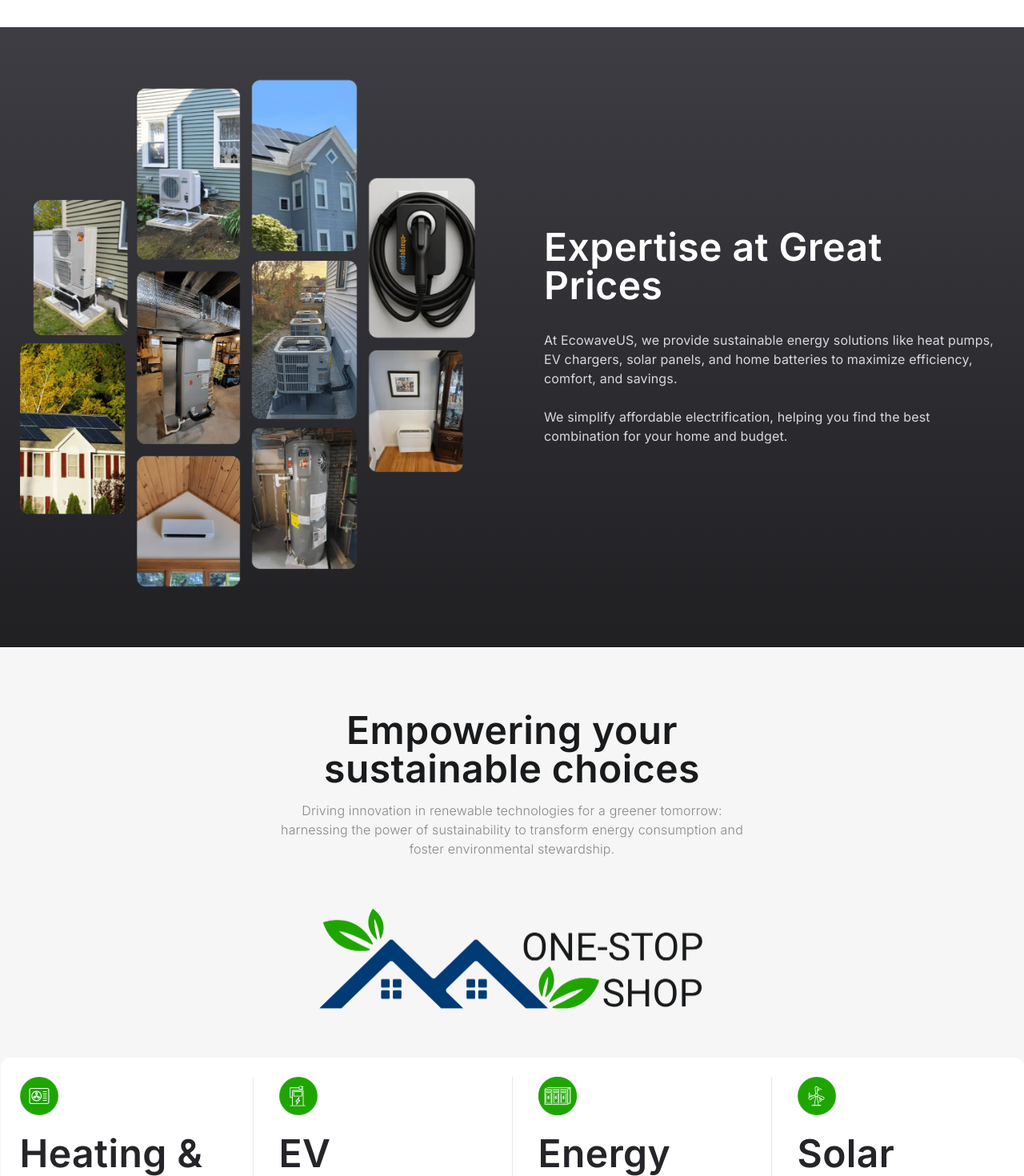
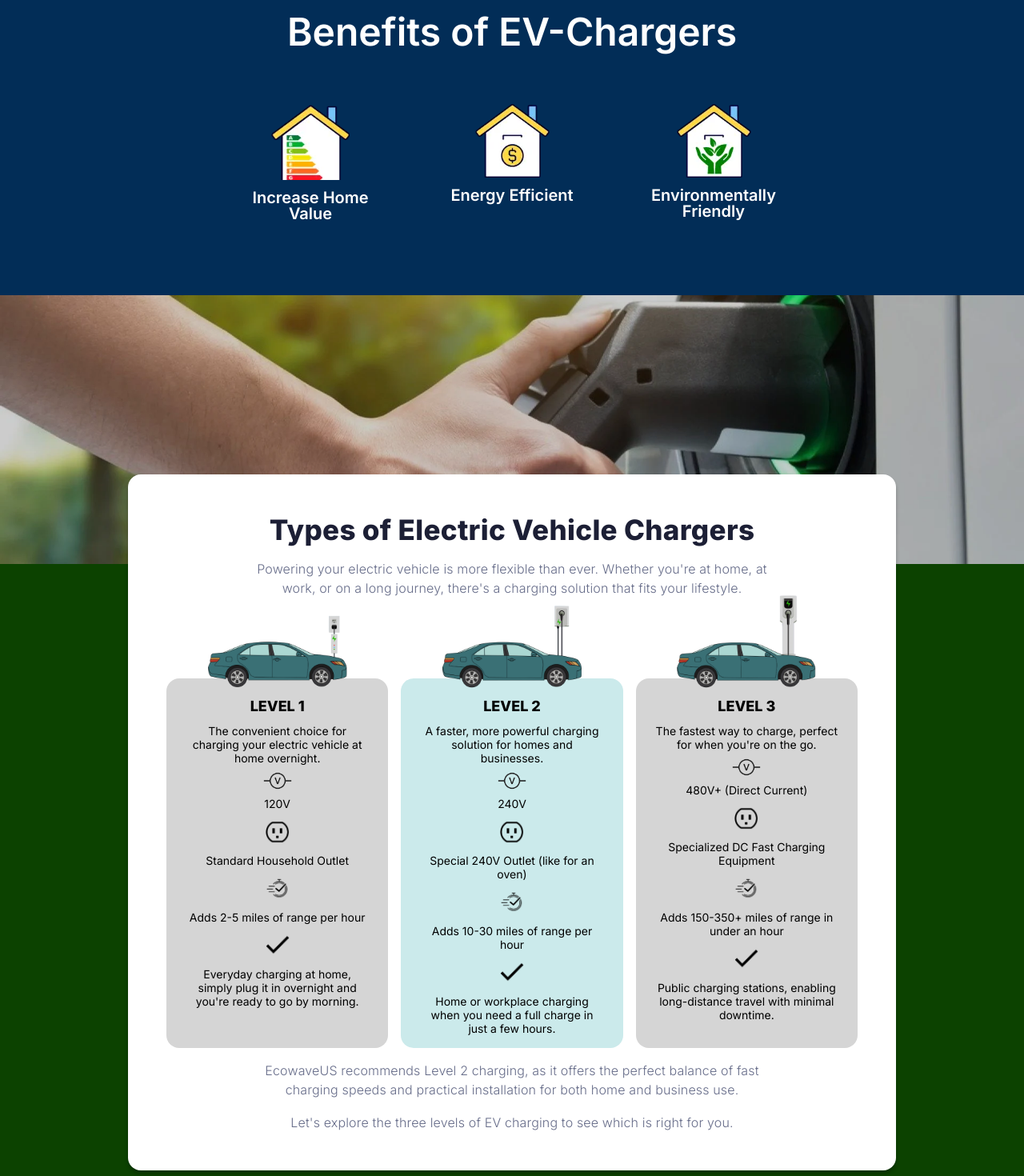
Before and after one commit to EcowaveUS/ecowaveus, a React (Vite) app: page /multi-family in a window 1280 px wide. Before the commit this address led to /. Shown: the part 960-2430 px from the top of the page at 80% size. Built offline with nearby package versions, Linux system fonts and the light colour scheme.

Commit message:
Add Multi-Family page and update navigation

```diff
--- a/src/components/animateRoutes/AnimateRoutes.tsx
+++ b/src/components/animateRoutes/AnimateRoutes.tsx
@@ -10,6 +10,7 @@
 import { FreeEstimatePage } from "../../routes/FreeEstimatePage";
 import { AnimatePresence } from "framer-motion";
 import { SolarPanelsPage } from "../../routes/SolarPanelsPage";
+import { MultiFamilyPage } from "../../routes/MultiFamilyPage";
 
 export const AnimateRoutes = () => {
   const location = useLocation();
@@ -29,6 +30,7 @@
           element={<TermsAndConditionsPage />}
         />
         <Route path="/free-estimate" element={<FreeEstimatePage />} />
+        <Route path="/multi-family" element={<MultiFamilyPage />} />
         <Route path="*" element={<Navigate to="/" />} />
       </Routes>
     </AnimatePresence>
--- a/src/components/footer/Footer.tsx
+++ b/src/components/footer/Footer.tsx
@@ -66,6 +66,7 @@
             title="Services"
             links={[
               { text: "Heating & Cooling", url: "/heat-pumps" },
+              { text: "Multi-Family", url: "/multi-family" },
               { text: "EV Chargers", url: "/ev-chargers" },
               { text: "Solar Panels", url: "/solar-panels" },
               { text: "Energy Storage", url: "/energy-storage" },
--- a/src/components/headerNew/HeaderNew.tsx
+++ b/src/components/headerNew/HeaderNew.tsx
@@ -181,6 +181,12 @@
               Heating & Cooling
             </LinkItem>
             <LinkItem
+              className={location.pathname === "/multi-family" ? "active" : ""}
+              to="/multi-family"
+            >
+              Multi-Family
+            </LinkItem>
+            <LinkItem
               className={location.pathname === "/ev-chargers" ? "active" : ""}
               to="/ev-chargers"
             >
@@ -348,6 +354,7 @@
       >
         <LinkItem1 to="/">Home</LinkItem1>
         <LinkItem1 to="/heat-pumps">Heating & Cooling</LinkItem1>
+        <LinkItem1 to="/multi-family">Multi-Family</LinkItem1>
         <LinkItem1 to="/ev-chargers">EV Chargers</LinkItem1>
         <LinkItem1 to="/solar-panels">Solar Panels</LinkItem1>
         <LinkItem1 to="/energy-storage">Energy Storage</LinkItem1>
--- /dev/null
+++ b/src/routes/MultiFamilyPage.tsx
@@ -0,0 +1,189 @@
+import { useLocation } from "react-router-dom";
+import styled from "styled-components";
+import { ServiceBenefits } from "../components/services/ServiceBenefits";
+import { OursBrands } from "../components/brands/OursBrands";
+import { motion } from "framer-motion";
+import { RebatesIncentives } from "../components/services/RebatesIncentives";
+import { Helmet } from "react-helmet-async";
+import { Box, Typography } from "@mui/material";
+import { VehicleCharger } from "../components/pagesComponents/VehicleCharger";
+import { MainPageComponentEvChargers } from "../components/pagesComponents/MainPageComponentEvChargers";
+
+export const MultiFamilyPage = () => {
+  const location = useLocation();
+  const pathLocation = location.pathname;
+
+  return (
+    <StyledPage>
+      <Helmet>
+        <title>EV Charger Installation | Level 2 Home & Commercial | EcowaveUS</title>
+        <meta
+          name="description"
+          content="Professional EV charger installation in Beverly, MA. Level 2 home & commercial charging stations. Federal tax credits available. Call EcowaveUS at 978-500-4081!"
+        />
+        <meta name="robots" content="index, follow" />
+        <link rel="canonical" href="https://www.ecowaveus.com/ev-chargers" />
+      </Helmet>
+      <MainPageComponentEvChargers
+        title="Charge Faster, Go Further"
+        content="We are dedicated to helping drivers switch to clean and sustainable transportation, by providing top-quality EV charger installation solutions that are both cost-effective and affordable."
+        pathLocation={pathLocation}
+        backgroundImage="/images/ev-charger-background.webp"
+      />
+      <Box width="100%">
+        <ServiceBenefits
+          title="Benefits of EV-Chargers"
+          subTitle="Maximize Time and Comfort"
+          color="#022D57"
+        />
+      </Box>
+      <ImageBrackground>
+        <StyledImage
+          style={{ display: "block" }}
+          src="/images/ev-chargers-types-background.webp"
+          alt="heatpumps-background"
+        />
+      </ImageBrackground>
+      <div style={{ background: "#0c4200", width: "100%" }}>
+        <ProccesComponent>
+          <TypesTitle>Types of Electric Vehicle Chargers</TypesTitle>
+          <TypesText>
+            Powering your electric vehicle is more flexible than ever. Whether
+            you're at home, at work, or on a long journey, there's a charging
+            solution that fits your lifestyle.
+          </TypesText>
+          <CarsContainer>
+            {[0, 1, 2].map((l) => (
+              <VehicleCharger level={l} key={l} />
+            ))}
+          </CarsContainer>
+          <TypesText>
+            EcowaveUS recommends Level 2 charging, as it offers the perfect
+            balance of fast charging speeds and practical installation for both
+            home and business use.
+          </TypesText>
+          <TypesText>
+            Let's explore the three levels of EV charging to see which is right
+            for you.
+          </TypesText>
+        </ProccesComponent>
+      </div>
+      <RebatesIncentives>
+        <Text>
+          From the National Grid website: "The Residential EV Charging
+          Infrastructure Program supports residential electric customers by
+          providing rebates for upgrading home-wiring in their garage or parking
+          area (up to $700 for single family homes, with additional rebates for
+          2-4 units). Customers living in an environmental justice community or
+          enrolled in the low-income discount rate (R-2) are eligible for
+          additional wiring and charger rebates."
+        </Text>
+        <Subtitle>Federal Incentives</Subtitle>
+        <Text>
+          A recently expired federal tax break for electric vehicle (EV)
+          chargers got new life under the recently passed Inflation Reduction
+          Act—a move that will give taxpayers up to $1,000 in a tax credit.
+        </Text>
+      </RebatesIncentives>
+      <Box width="100%">
+        <OursBrands
+          images={[
+            "/images/brands/tesla-logo.webp",
+            "/images/brands/chargepoint-logo.webp",
+            "/images/brands/legrand-logo.webp",
+            "/images/brands/siemens-logo.webp",
+          ]}
+        />
+      </Box>
+    </StyledPage>
+  );
+};
+
+const StyledPage = styled(motion.div)`
+  display: flex;
+  flex-direction: column;
+  align-items: center;
+  justify-content: center;
+`;
+
+const TypesTitle = styled(Typography)`
+  max-width: 840px;
+  color: #1c1f35;
+  font-weight: 700 !important;
+  font-size: 35px !important;
+  line-height: normal !important;
+  font-family: Inter !important;
+  text-align: center;
+`;
+
+const TypesText = styled(Typography)`
+  max-width: 650px;
+  color: #666c89;
+  font-size: 16px !important;
+  line-height: 151% !important;
+  font-family: Inter !important;
+  text-align: center;
+`;
+
+const Text = styled.p`
+  color: #fff;
+  font-family: Inter;
+  font-size: 1.5rem;
+  font-style: normal;
+  line-height: 2rem;
+  margin-bottom: 1rem;
+  text-align: center;
+`;
+
+const ImageBrackground = styled.div`
+  width: 100%;
+  height: 100%;
+  z-index: -1;
+`;
+
+const StyledImage = styled.img`
+  width: 100%;
+  height: 100%;
+  object-fit: cover;
+`;
+
+const ProccesComponent = styled.div`
+  display: flex;
+  flex-direction: column;
+  align-items: center;
+  width: 75%;
+  border-radius: 16px;
+  background-color: #fff;
+  box-shadow: 0px 4px 4px rgba(0, 0, 0, 0.25);
+  padding: 3rem;
+  margin: -7rem auto 7rem;
+  z-index: -1;
+  gap: 16px;
+  @media (max-width: 1024px) {
+    width: 90%;
+    margin: -3rem auto 3rem;
+    padding: 1rem;
+  }
+`;
+
+const CarsContainer = styled.div`
+  display: grid;
+  grid-template-columns: repeat(3, 1fr);
+  gap: 16px;
+  width: 100%;
+  margin-top: -30px;
+  @media (max-width: 768px) {
+    grid-template-columns: repeat(1, 1fr);
+  }
+`;
+
+const Subtitle = styled.h5`
+  color: var(--White, var(--fore-allways---white, #fff));
+  text-align: center;
+  font-family: Inter;
+  font-size: 32px;
+  font-style: normal;
+  font-weight: 500;
+  line-height: 110%;
+  margin-top: 3rem;
+`;
```
